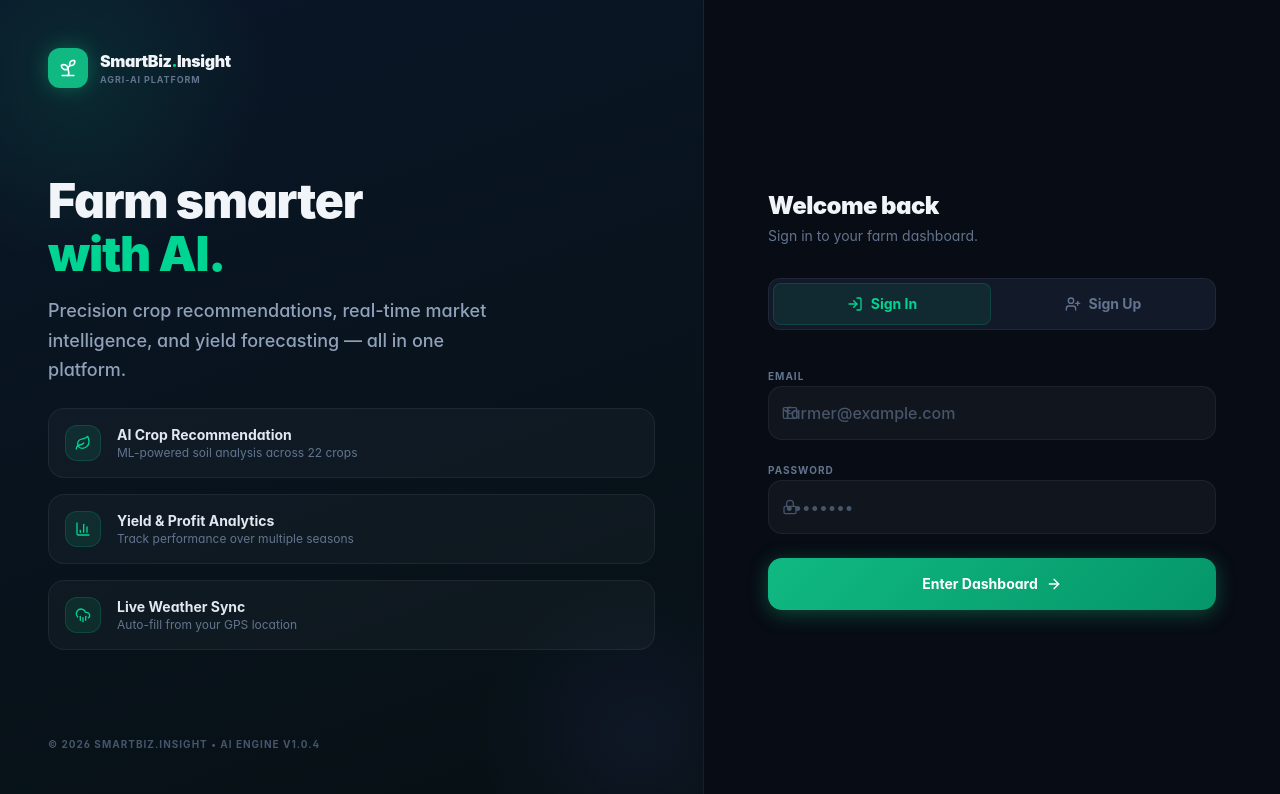
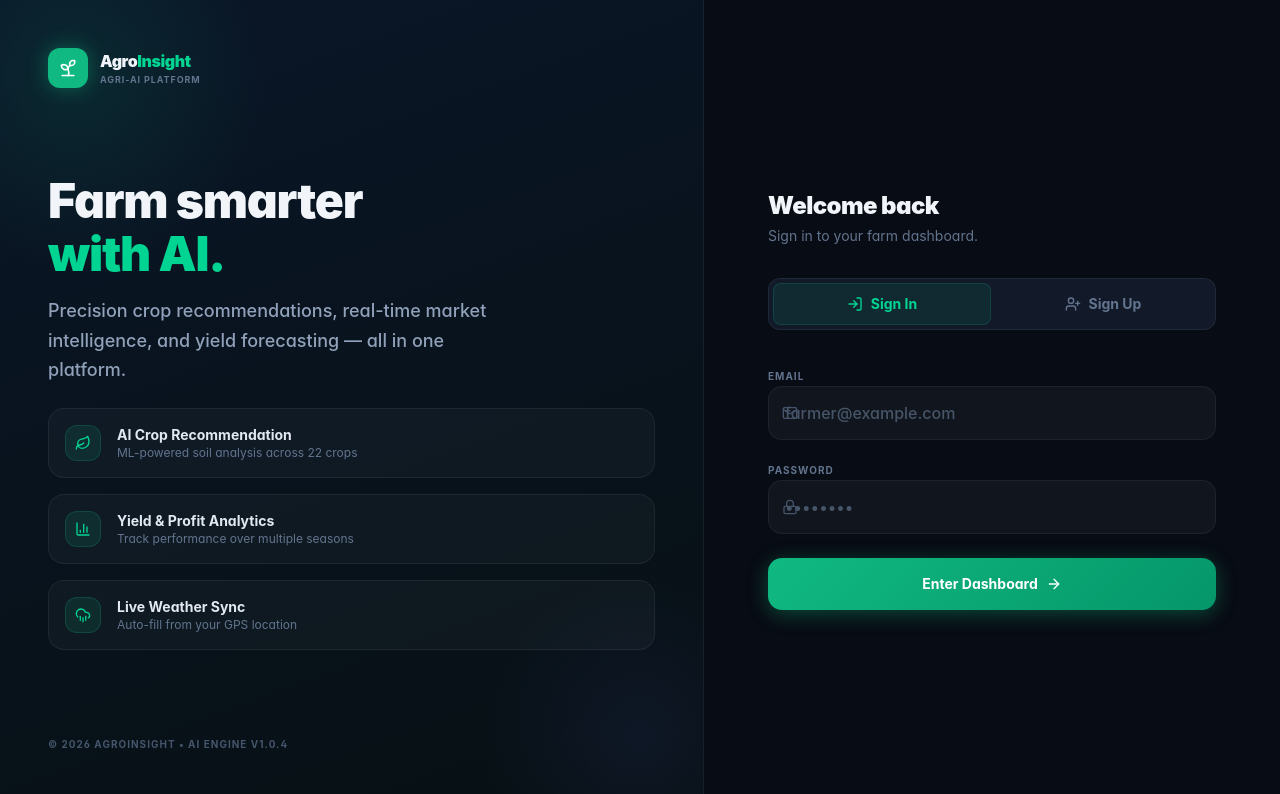
Before and after one commit to sakalesha/AI-Farmer-Advisory, a React (Vite) app in the folder client/: page / in a window 1280 px wide. Shown: the top 794 px of the page. Built offline with nearby package versions, Linux system fonts and the light colour scheme.

Commit message:
feat: rename brand to AgroInsight across all UI files + fix page title

```diff
--- a/client/index.html
+++ b/client/index.html
@@ -4,7 +4,7 @@
     <meta charset="UTF-8" />
     <link rel="icon" type="image/svg+xml" href="/vite.svg" />
     <meta name="viewport" content="width=device-width, initial-scale=1.0" />
-    <title>client</title>
+    <title>AgroInsight — AI Farmer Advisory</title>
   </head>
   <body>
     <div id="root"></div>
--- a/client/src/components/layout/Navbar.jsx
+++ b/client/src/components/layout/Navbar.jsx
@@ -19,7 +19,7 @@ const Navbar = ({ user, logout, view, setView }) => {
                         <Sprout className="w-5 h-5 text-white" />
                     </div>
                     <div>
-                        <p className="text-sm font-black text-slate-100 tracking-tight leading-none">SmartBiz<span className="text-emerald-400">.</span>Insight</p>
+                        <p className="text-sm font-black text-slate-100 tracking-tight leading-none">Agro<span className="text-emerald-400">Insight</span></p>
                         <p className="text-[9px] font-bold text-slate-500 uppercase tracking-widest mt-0.5">AGRI-AI PLATFORM</p>
                     </div>
                 </div>
@@ -78,8 +78,8 @@ const Navbar = ({ user, logout, view, setView }) => {
                         key={id}
                         onClick={() => setView(id)}
                         className={`flex flex-col items-center gap-1 py-2 px-4 rounded-xl transition-all text-[10px] font-bold uppercase tracking-wider ${view === id
-                                ? 'text-emerald-400'
-                                : 'text-slate-500'
+                            ? 'text-emerald-400'
+                            : 'text-slate-500'
                             }`}
                     >
                         <Icon className={`w-5 h-5 ${view === id ? 'text-emerald-400' : 'text-slate-500'}`} />
--- a/client/src/pages/AuthPage.jsx
+++ b/client/src/pages/AuthPage.jsx
@@ -53,7 +53,7 @@ const AuthPage = () => {
                         <Sprout className="w-5 h-5 text-white" />
                     </div>
                     <div>
-                        <p className="text-base font-black text-slate-100 tracking-tight">SmartBiz<span className="text-emerald-400">.</span>Insight</p>
+                        <p className="text-base font-black text-slate-100 tracking-tight">Agro<span className="text-emerald-400">Insight</span></p>
                         <p className="text-[9px] text-slate-500 uppercase tracking-widest font-bold">AGRI-AI PLATFORM</p>
                     </div>
                 </div>
@@ -96,7 +96,7 @@ const AuthPage = () => {
 
                 {/* Footer */}
                 <p className="text-[10px] text-slate-600 uppercase tracking-widest font-bold relative z-10">
-                    © 2026 SmartBiz.Insight • AI Engine v1.0.4
+                    © 2026 AgroInsight • AI Engine v1.0.4
                 </p>
             </div>
 
@@ -114,7 +114,7 @@ const AuthPage = () => {
                             style={{ background: 'var(--emerald-500)', boxShadow: '0 0 16px rgba(16,185,129,0.4)' }}>
                             <Sprout className="w-5 h-5 text-white" />
                         </div>
-                        <p className="text-lg font-black text-slate-100">SmartBiz<span className="text-emerald-400">.</span>Insight</p>
+                        <p className="text-lg font-black text-slate-100">Agro<span className="text-emerald-400">Insight</span></p>
                     </div>
 
                     <div className="mb-8">
```
